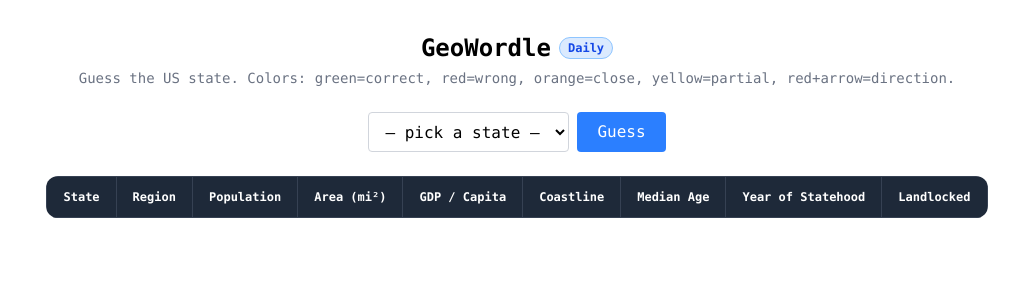
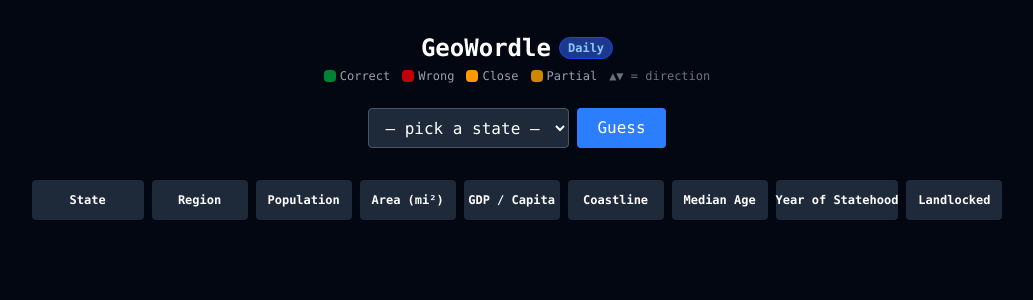
Before and after one commit to Eric-Zhang-Developer/geowordle, a Next.js app: page / in a window 1280 px wide. Shown: the top 300 px of the page, without its empty margins (123-1156 px from the left). Built offline with nearby package versions, Linux system fonts and the light colour scheme.

Commit message:
style: major ui overhauls

```diff
--- a/src/app/layout.tsx
+++ b/src/app/layout.tsx
@@ -13,7 +13,7 @@
 }>) {
   return (
     <html lang="en">
-      <body className={`antialiased`}>{children}</body>
+      <body className="antialiased bg-gray-950 text-white min-h-screen">{children}</body>
     </html>
   );
 }
--- a/src/app/page.tsx
+++ b/src/app/page.tsx
@@ -11,23 +11,26 @@
       <div className="flex items-center gap-2 mb-1">
         <h1 className="text-2xl font-bold">GeoWordle</h1>
         {mode === 'daily' ? (
-          <span className="px-2 py-0.5 text-xs font-semibold rounded-full bg-blue-100 text-blue-700 border border-blue-300">
+          <span className="px-2 py-0.5 text-xs font-semibold rounded-full bg-blue-900 text-blue-300 border border-blue-700">
             Daily
           </span>
         ) : (
-          <span className="px-2 py-0.5 text-xs font-semibold rounded-full bg-purple-100 text-purple-700 border border-purple-300">
+          <span className="px-2 py-0.5 text-xs font-semibold rounded-full bg-purple-900 text-purple-300 border border-purple-700">
             Endless · Round {round}
           </span>
         )}
       </div>
-      <p className="mb-6 text-gray-500 text-sm">
-        Guess the US state. Colors: green=correct, red=wrong, orange=close, yellow=partial,
-        red+arrow=direction.
-      </p>
+      <div className="flex items-center gap-3 mb-6 text-xs text-gray-400">
+        <span className="flex items-center gap-1"><span className="inline-block w-3 h-3 rounded-sm bg-green-700"/>Correct</span>
+        <span className="flex items-center gap-1"><span className="inline-block w-3 h-3 rounded-sm bg-red-700"/>Wrong</span>
+        <span className="flex items-center gap-1"><span className="inline-block w-3 h-3 rounded-sm bg-amber-500"/>Close</span>
+        <span className="flex items-center gap-1"><span className="inline-block w-3 h-3 rounded-sm bg-yellow-600"/>Partial</span>
+        <span className="text-gray-500">▲▼ = direction</span>
+      </div>
 
       {isWon ? (
         <div className="space-y-3 mb-6">
-          <p className="text-green-600 text-xl font-bold">
+          <p className="text-green-400 text-xl font-bold">
             Got it in {guesses.length} guess{guesses.length !== 1 ? "es" : ""}!
           </p>
           {mode === 'daily' ? (
@@ -45,7 +48,7 @@
           <select
             value={selected}
             onChange={(e) => setSelected(e.target.value)}
-            className="px-3 py-2 text-base border border-gray-300 rounded"
+            className="px-3 py-2 text-base bg-gray-800 text-white border border-gray-600 rounded"
           >
             <option value="">— pick a state —</option>
             {remaining.map((s) => (
--- a/src/components/GuessRow.tsx
+++ b/src/components/GuessRow.tsx
@@ -26,11 +26,11 @@
     return () => timers.forEach(clearTimeout);
   }, []); // eslint-disable-line react-hooks/exhaustive-deps
 
-  const base = 'text-sm font-semibold px-4 py-4 text-center border border-gray-700';
+  const base = 'text-sm font-semibold text-center align-middle rounded h-24';
 
   return (
     <tr>
-      <td className={`${base} whitespace-nowrap font-bold text-white min-w-24
+      <td className={`${base} whitespace-nowrap font-bold text-white w-28
         ${revealed > 0 ? 'bg-gray-900' : 'bg-gray-700'}
         ${revealed === 1 ? 'cell-flip' : ''}`}>
         {revealed > 0 ? guess.state.name : ''}
@@ -43,7 +43,7 @@
         return (
           <td
             key={col.key}
-            className={`${base} text-white min-w-24
+            className={`${base} text-white w-24
               ${isRevealed ? bg[cell] : 'bg-gray-700'}
               ${isFlipping ? 'cell-flip' : ''}`}
           >
--- a/src/components/GuessTable.tsx
+++ b/src/components/GuessTable.tsx
@@ -24,9 +24,9 @@
   correct:   'bg-green-700',
   incorrect: 'bg-red-700',
   partial:   'bg-yellow-600',
-  close:     'bg-orange-600',
-  higher:    'bg-orange-600',
-  lower:     'bg-orange-600',
+  close:     'bg-amber-500',
+  higher:    'bg-amber-500',
+  lower:     'bg-amber-500',
 };
 
 const INDICATOR: Partial<Record<CellState, string>> = {
@@ -39,14 +39,14 @@
 export function GuessTable({ guesses }: { guesses: GuessResult[] }) {
   return (
     <div className="overflow-x-auto">
-      <table className="border-collapse rounded-xl overflow-hidden">
+      <table className="border-separate border-spacing-2">
         <thead>
           <tr>
-            <th className="bg-gray-800 text-white text-xs font-semibold px-4 py-3 text-center whitespace-nowrap border border-gray-700">
+            <th className="bg-gray-800 text-white text-xs font-semibold py-3 text-center whitespace-nowrap w-28 rounded">
               State
             </th>
             {COLUMNS.map(col => (
-              <th key={col.key} className="bg-gray-800 text-white text-xs font-semibold px-4 py-3 text-center whitespace-nowrap border border-gray-700">
+              <th key={col.key} className="bg-gray-800 text-white text-xs font-semibold py-3 text-center whitespace-nowrap w-24 rounded">
                 {col.label}
               </th>
             ))}
```
